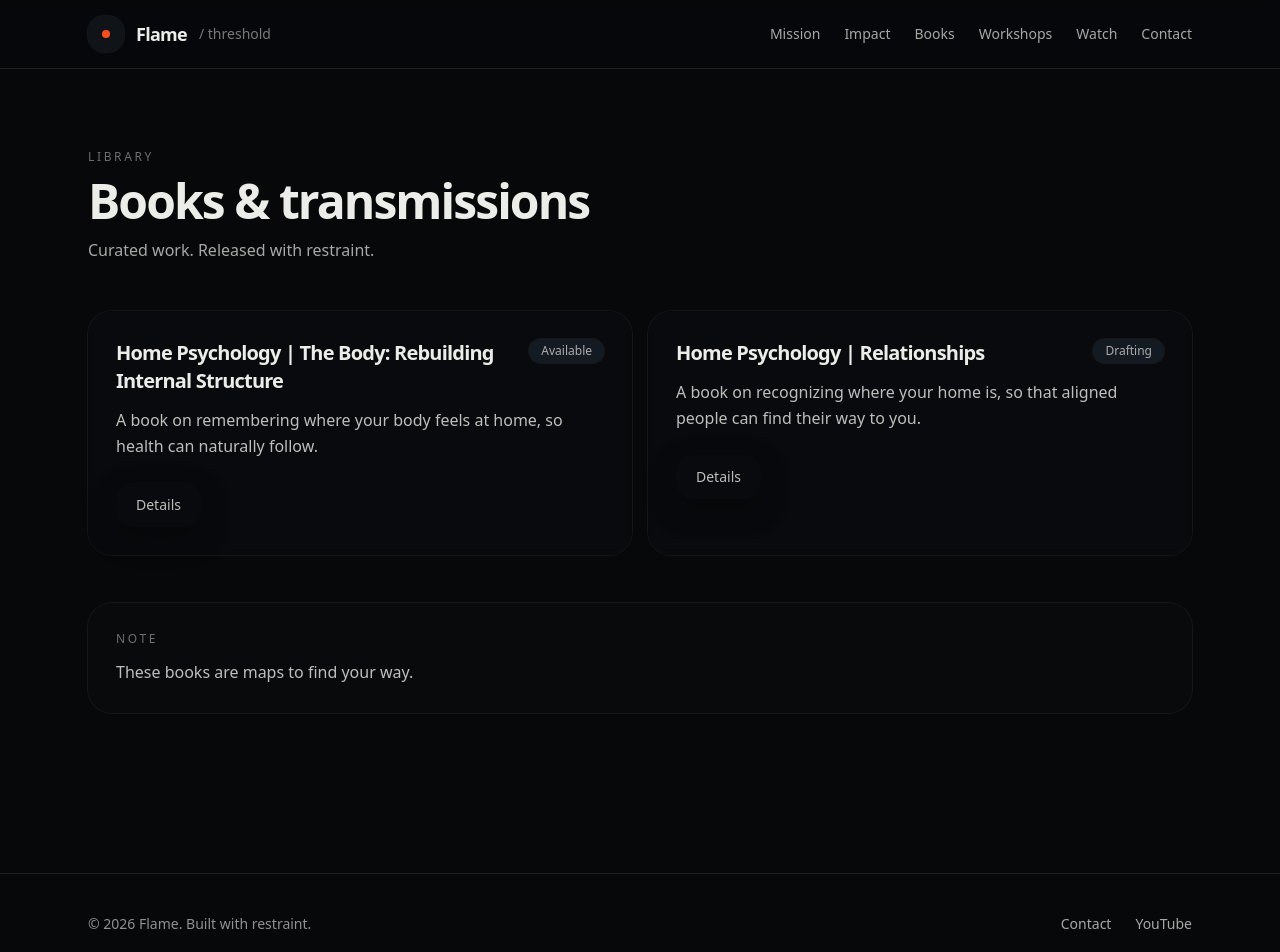
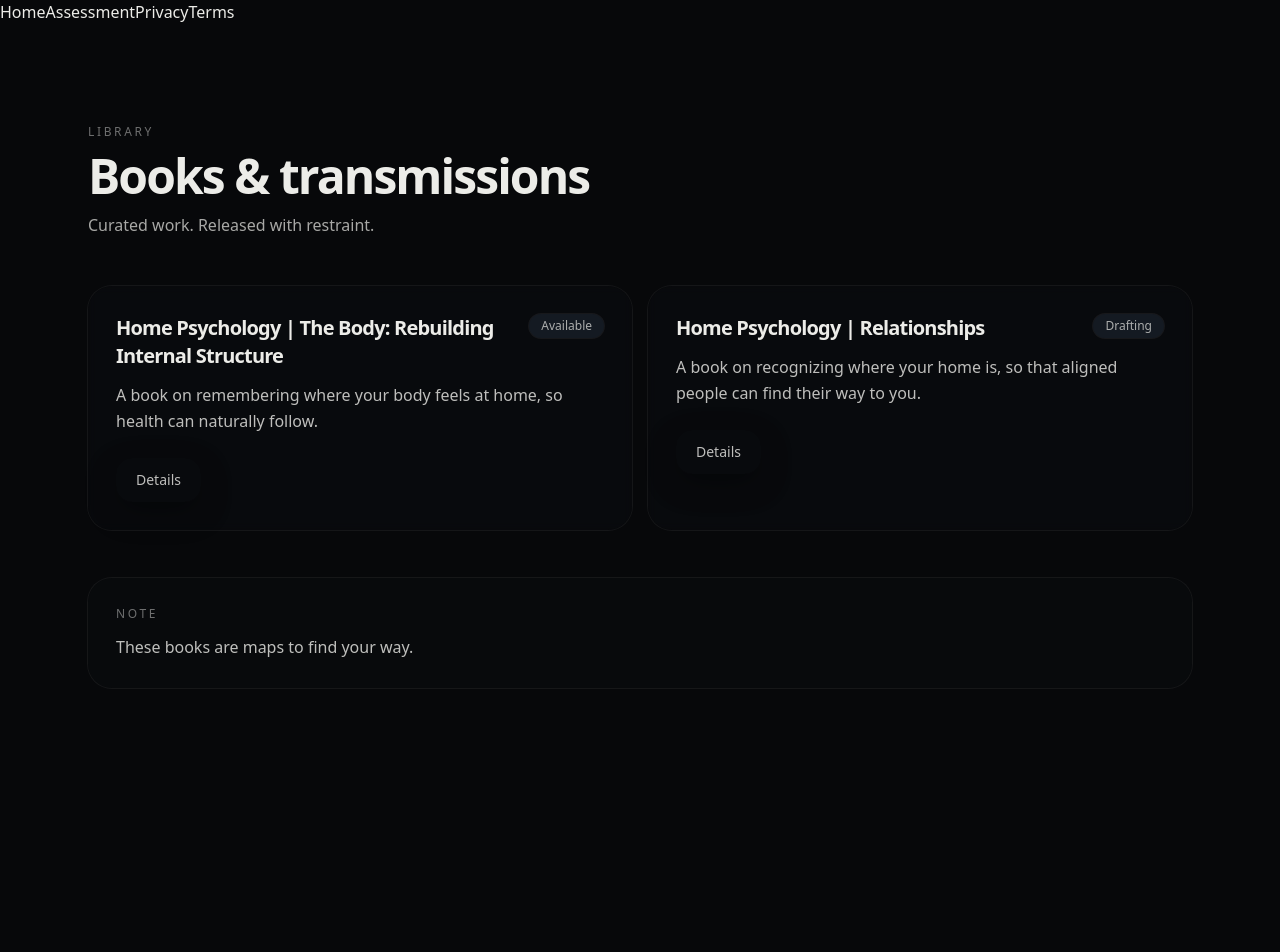
Before and after one commit to FionexFlame/Flame, a Next.js app: page /library in a window 1280 px wide. Shown: the top 952 px of the page. After the commit the page ends 800 px from the top, so only its background shows below. Built offline with nearby package versions, Linux system fonts and the light colour scheme.

Commit message:
Update layout.tsx

```diff
--- a/app/layout.tsx
+++ b/app/layout.tsx
@@ -1,22 +1,12 @@
+import "./globals.css";
+import Link from "next/link";
 import type { Metadata } from "next";
-import "./globals.css";
-import { Shell } from "@/components/Shell";
-import { Footer } from "@/components/Footer";
-import site from "@/content/site.json";
+import { Analytics } from "@vercel/analytics/next";
 
 export const metadata: Metadata = {
-  title: {
-    default: `${site.brand.name} — ${site.brand.tagline}`,
-    template: `%s — ${site.brand.name}`,
-  },
-  description: site.brand.tagline,
-  metadataBase: new URL("https://example.com"),
-  openGraph: {
-    title: site.brand.name,
-    description: site.brand.tagline,
-    type: "website",
-  },
-  robots: { index: true, follow: true },
+  title: "Human Development Assessment",
+  description:
+    "A deployable self-assessment website with auto-scoring, AI reflection scoring, human review, and compliance-oriented email preferences.",
 };
 
 export default function RootLayout({
@@ -27,9 +17,24 @@ export default function RootLayout({
   return (
     <html lang="en">
       <body>
-        <Shell />
+        <div className="container" style={{ paddingBottom: 0 }}>
+          <div className="nav" style={{ marginBottom: 20 }}>
+            <Link className="tablink" href="/">
+              Home
+            </Link>
+            <Link className="tablink" href="/assessment">
+              Assessment
+            </Link>
+            <Link className="tablink" href="/privacy">
+              Privacy
+            </Link>
+            <Link className="tablink" href="/terms">
+              Terms
+            </Link>
+          </div>
+        </div>
         {children}
-        <Footer />
+        <Analytics />
       </body>
     </html>
   );
```
